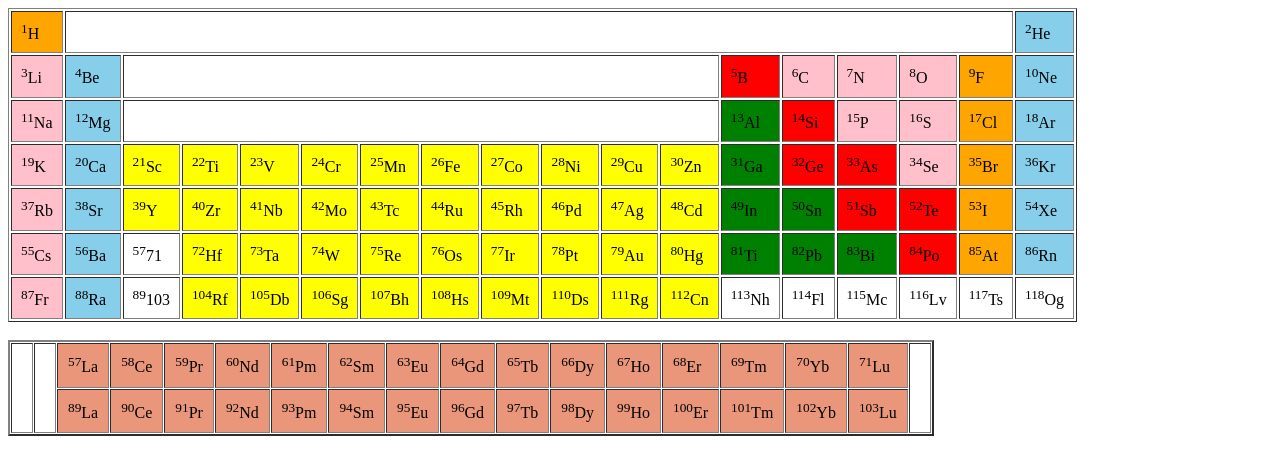
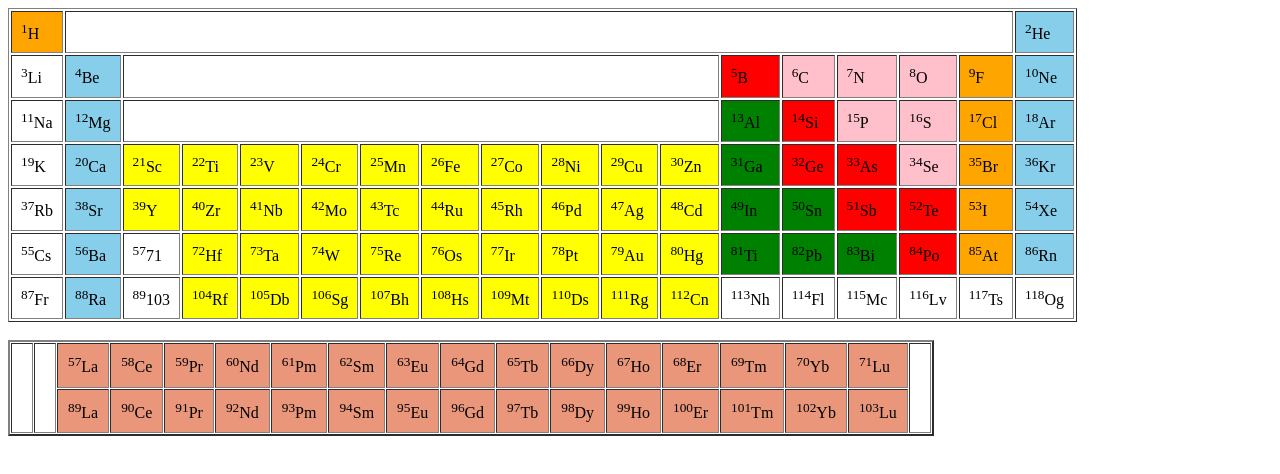
Before and after one commit to mnumair/CNC-Assignments, a plain HTML site: page CSS ASSIGNMENT-1 (A10)/index.html in a window 1280 px wide. Drawn offline with Linux system fonts and the light colour scheme.

Commit message:
Update index.html

```diff
--- a/CSS ASSIGNMENT-1 (A10)/index.html
+++ b/CSS ASSIGNMENT-1 (A10)/index.html
@@ -15,7 +15,7 @@
 
             </tr>
             <tr>
-                <td class="p"><sup>3</sup>Li</td>
+                <td class="v"><sup>3</sup>Li</td>
                 <td class="sb"><sup>4</sup>Be</td>
                 <td colspan="10"></td>
                 <td class="r"><sup>5</sup>B</td>
@@ -27,7 +27,7 @@
 
             </tr>
             <tr>
-                <td class="p"><sup>11</sup>Na</td>
+                <td class="v"><sup>11</sup>Na</td>
                 <td class="sb"><sup>12</sup>Mg</td>
                 <td colspan="10"></td>
                 <td class="gr"><sup>13</sup>Al</td>
@@ -39,7 +39,7 @@
 
             </tr>
             <tr>
-                <td class="p"><sup>19</sup>K</td>
+                <td class="v"><sup>19</sup>K</td>
                 <td class="sb"><sup>20</sup>Ca</td>
                 <td class="y"><sup>21</sup>Sc</td>
                 <td class="y"><sup>22</sup>Ti</td>
@@ -61,7 +61,7 @@
 
             </tr>
             <tr>
-                <td class="p"><sup>37</sup>Rb</td>
+                <td class="v"><sup>37</sup>Rb</td>
                 <td class="sb"><sup>38</sup>Sr</td>
                 <td class="y"><sup>39</sup>Y</td>
                 <td class="y"><sup>40</sup>Zr</td>
@@ -82,7 +82,7 @@
 
             </tr>
             <tr>
-                <td class="p"><sup>55</sup>Cs</td>
+                <td class="v"><sup>55</sup>Cs</td>
                 <td class="sb"><sup>56</sup>Ba</td>
                 <td ><sup>57</sup>71</td>
                 <td class="y"><sup>72</sup>Hf</td>
@@ -104,7 +104,7 @@
 
             </tr>
             <tr>
-                <td class="p"><sup>87</sup>Fr</td>
+                <td class="v"><sup>87</sup>Fr</td>
                 <td class="sb"><sup>88</sup>Ra</td>
                 <td ><sup>89</sup>103</td>
                 <td class="y"><sup>104</sup>Rf</td>
```
